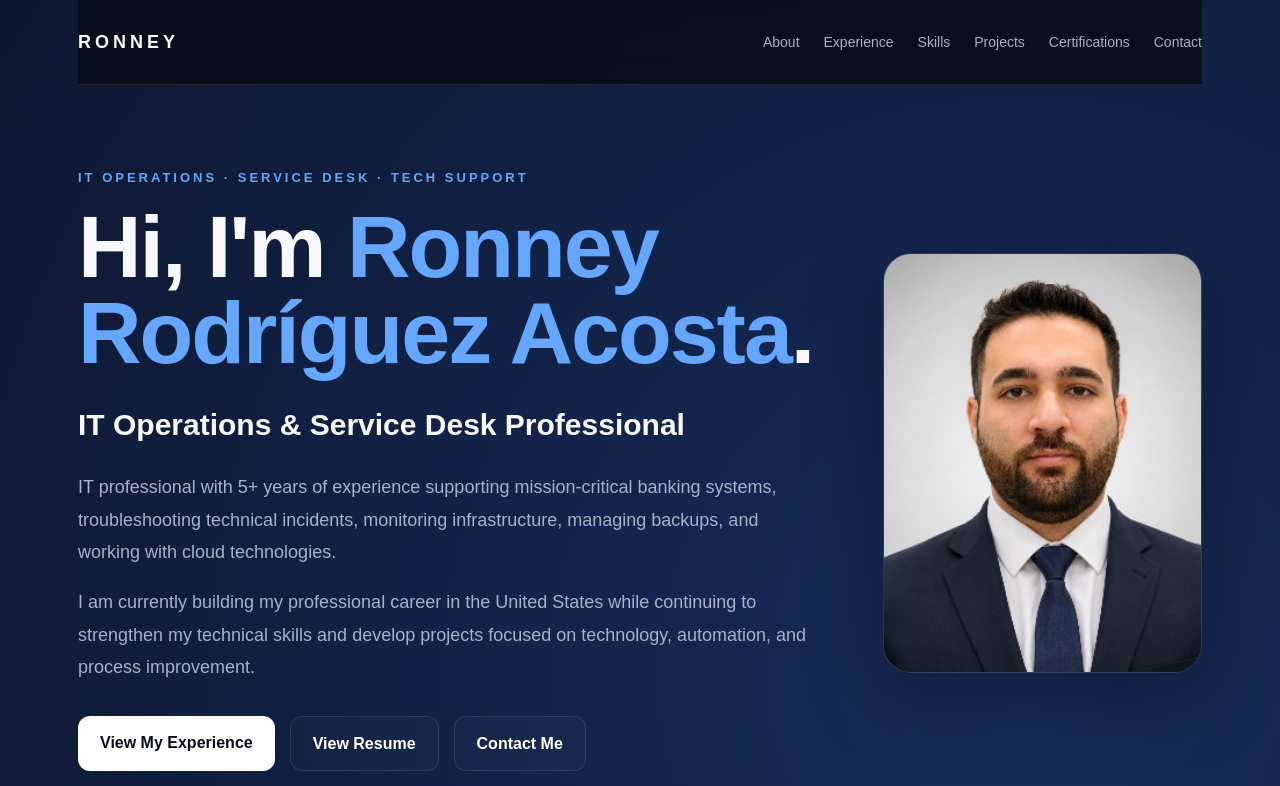
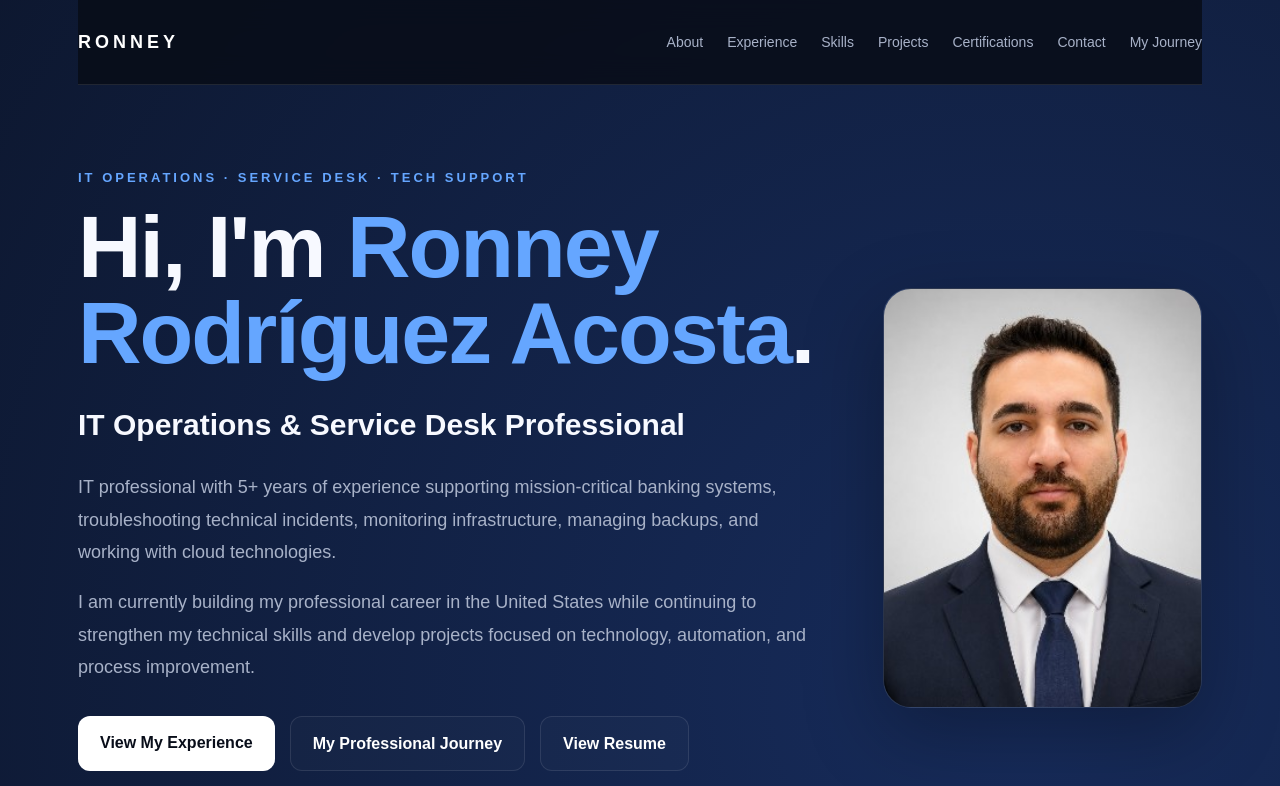
Before and after one commit to Ronney17-23/-ronney-portfolio, a Next.js app: page / in a window 1280 px wide. Shown: the top 786 px of the page. Built offline with nearby package versions, Linux system fonts and the light colour scheme.

Commit message:
Add link to 'My Journey' section in navigation

```diff
--- a/app/page.js
+++ b/app/page.js
@@ -14,6 +14,7 @@
           <a href="#projects">Projects</a>
           <a href="#certifications">Certifications</a>
           <a href="#contact">Contact</a>
+          <a href="#journey">My Journey</a>
         </div>
       </nav>
 
@@ -47,6 +48,9 @@
           <div className="buttons">
             <a href="#experience" className="primary">
               View My Experience
+            </a>
+              <a href="/journey" className="secondary">
+               My Professional Journey
             </a>
             <a
               href="/Ronney_Rodriguez_Resume.pdf"
```
